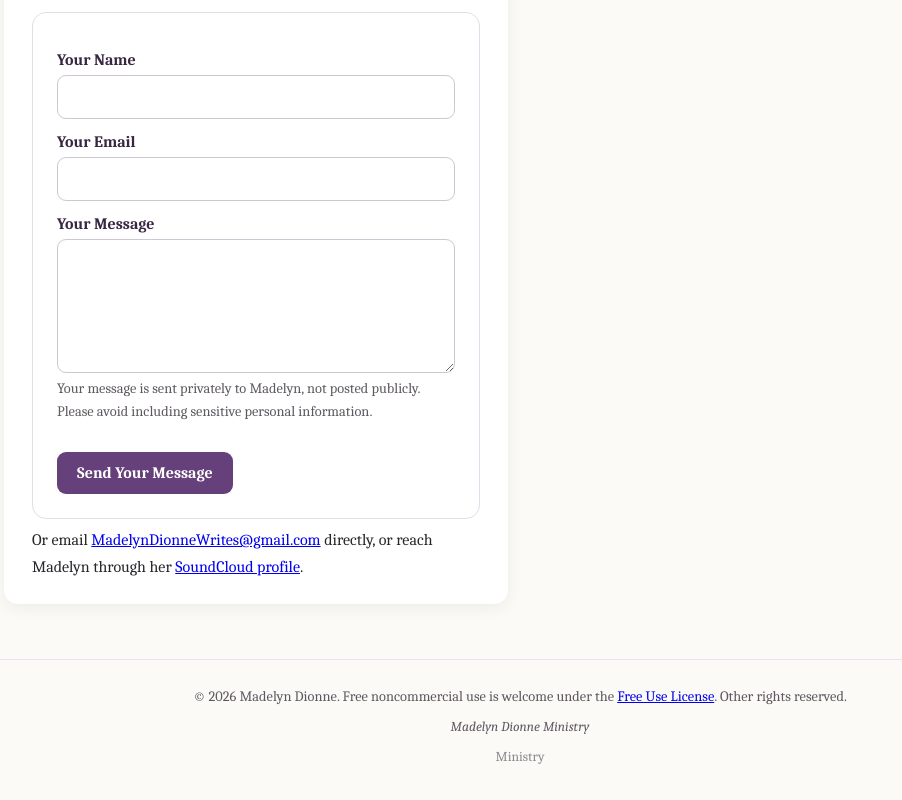
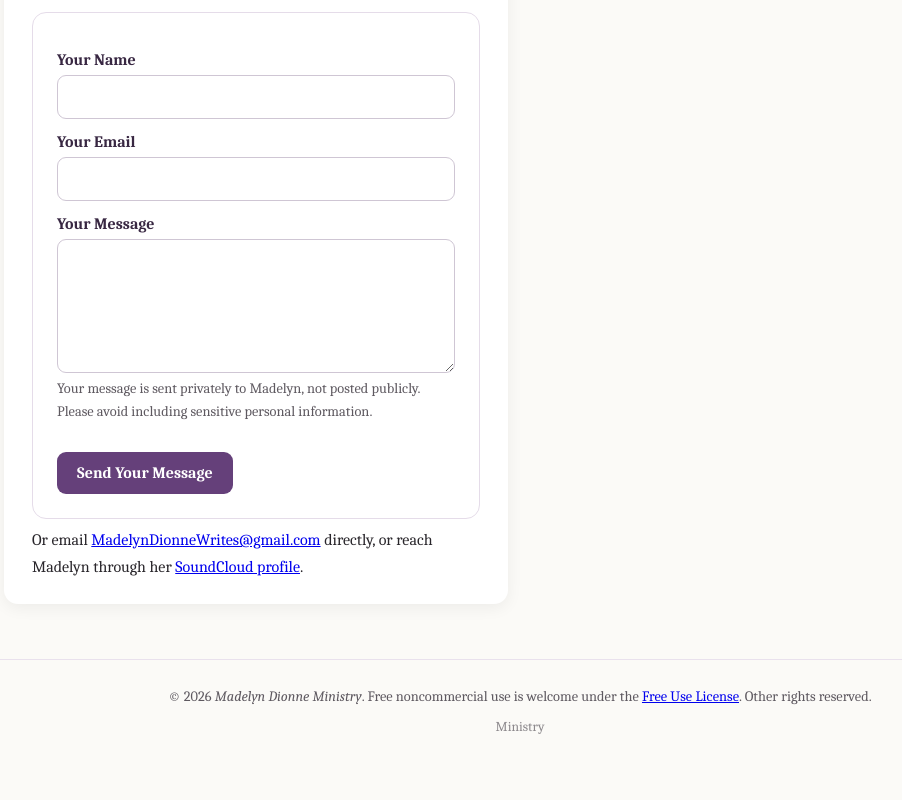
Before and after one commit to madelyndionne/songs-with-grace, a plain HTML site: page index.html in a window 1280 px wide. Shown: the part 9811-10611 px from the top of the page, without its empty margins (120-1022 px from the left). After the commit the page ends 10581 px from the top, so only its background shows below. Drawn offline with Linux system fonts and the light colour scheme.

Commit message:
Add files via upload

```diff
--- a/index.html
+++ b/index.html
@@ -210,7 +210,7 @@ input,select{width:100%;padding:12px;border:1px solid #cfc6d4;border-radius:9px;
 <a class="secondary swg-download-button" href="license.html" style="display:inline-flex;align-items:center;text-decoration:none;border-radius:8px;padding:8px 11px;font-weight:700">↓ Download Song</a>
 </div>
 </div>
-</aside><footer class="site-footer" id="browse-bottom"><p>© 2026 Madelyn Dionne. Free noncommercial use is welcome under the <a href="license.html">Free Use License</a>. Other rights reserved.</p><p style="margin-top:8px;font-size:.85rem;text-align:center"><em>Madelyn Dionne Ministry</em></p><p style="margin-top:8px;font-size:.85rem"><a href="ministry-access.html" style="color:inherit;opacity:.7;text-decoration:none">Ministry</a></p></footer>
+</aside><footer class="site-footer" id="browse-bottom"><p>© 2026 <em>Madelyn Dionne Ministry</em>. Free noncommercial use is welcome under the <a href="license.html">Free Use License</a>. Other rights reserved.</p><p style="margin-top:8px;font-size:.85rem"><a href="ministry-access.html" style="color:inherit;opacity:.7;text-decoration:none">Ministry</a></p></footer>
 <script>
 const grid=document.getElementById('songGrid');
 const noResults=document.getElementById('noResults');
```
